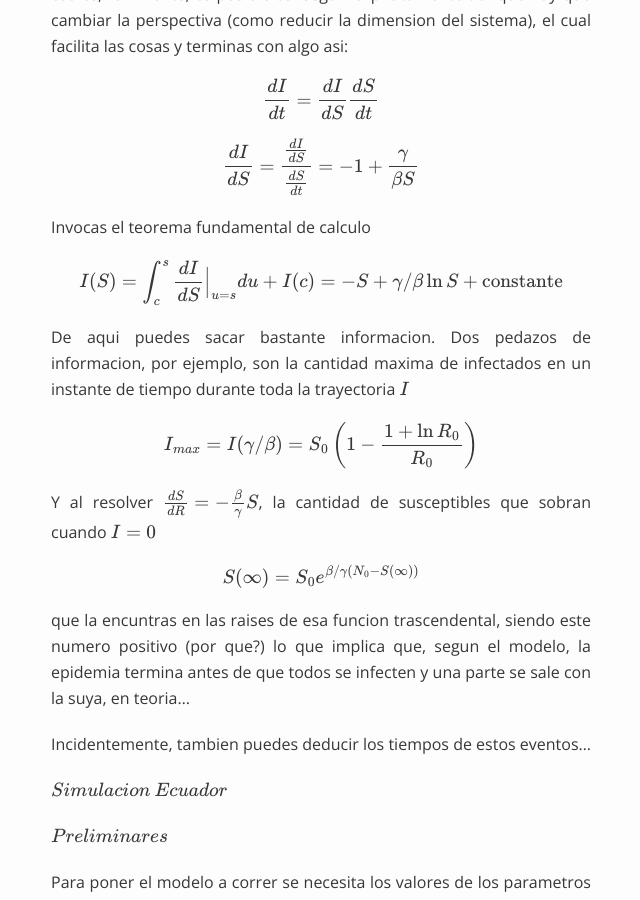
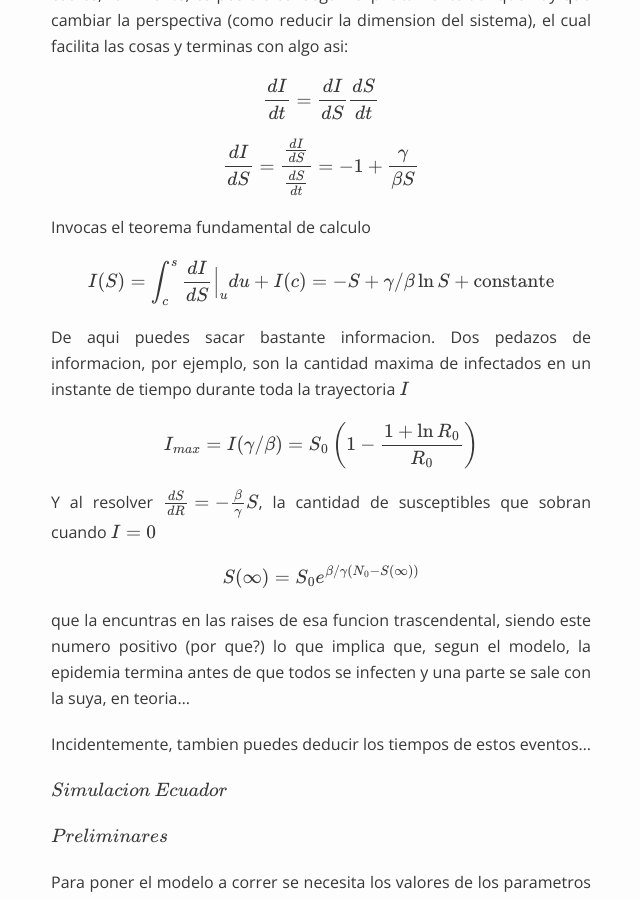
Before and after one commit to Caquita-beep/Caquita-beep.github.io, a Jekyll site: the page built from _posts/2020-03-28-Simulacion-COVID-19-Ecuador-con-modelo-SIR.md, in a window 1280 px wide and 900 px high, scrolled down 4207 px. Shown: the whole window, without its empty margins (319-959 px from the left). Built offline with Jekyll 4.4.1, drawn with Linux system fonts in a browser that asks for light colours; formulas are drawn with MathJax 3; a script that is not in the unit is left out.

```diff
--- a/_posts/2020-03-28-Simulacion-COVID-19-Ecuador-con-modelo-SIR.md
+++ b/_posts/2020-03-28-Simulacion-COVID-19-Ecuador-con-modelo-SIR.md
@@ -77,7 +77,7 @@ $$ \frac{dI}{dS} = \frac{ \frac{dI}{dS}}{ \frac{dS}{dt}} = -1 + \frac{\gamma}{\b
 
 Invocas el teorema fundamental de calculo
 
-$$ I(S) = \int_c^s \frac{dI}{dS}\Bigr|_{u=s}du + I(c) = -S + \gamma/\beta \ln{S}+ \text{constante} $$
+$$ I(S) = \int_c^s \frac{dI}{dS}\Bigr|_{u}du + I(c) = -S + \gamma/\beta \ln{S}+ \text{constante} $$
 
 De aqui puedes sacar bastante informacion. Dos pedazos de informacion, por ejemplo, son la cantidad maxima de infectados en un instante de tiempo durante toda la trayectoria $I$
 
```
